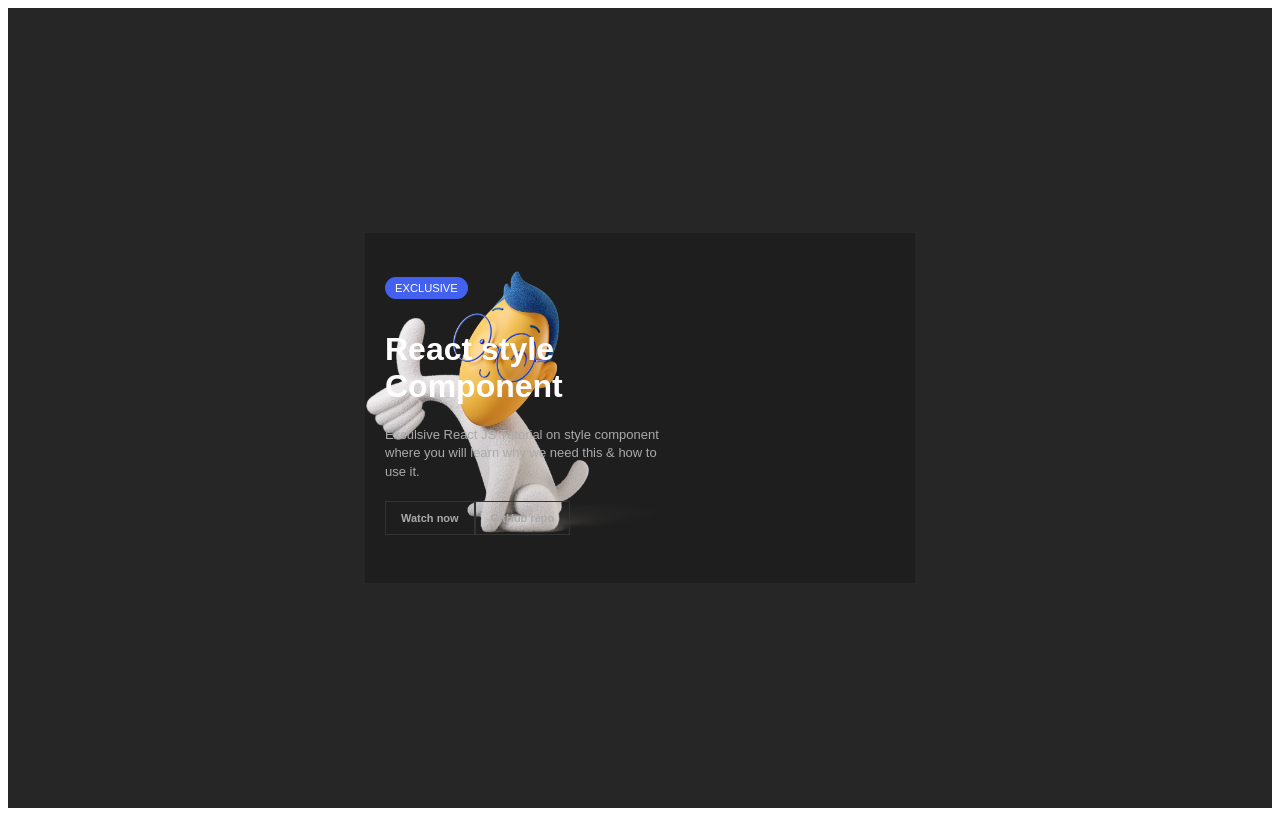
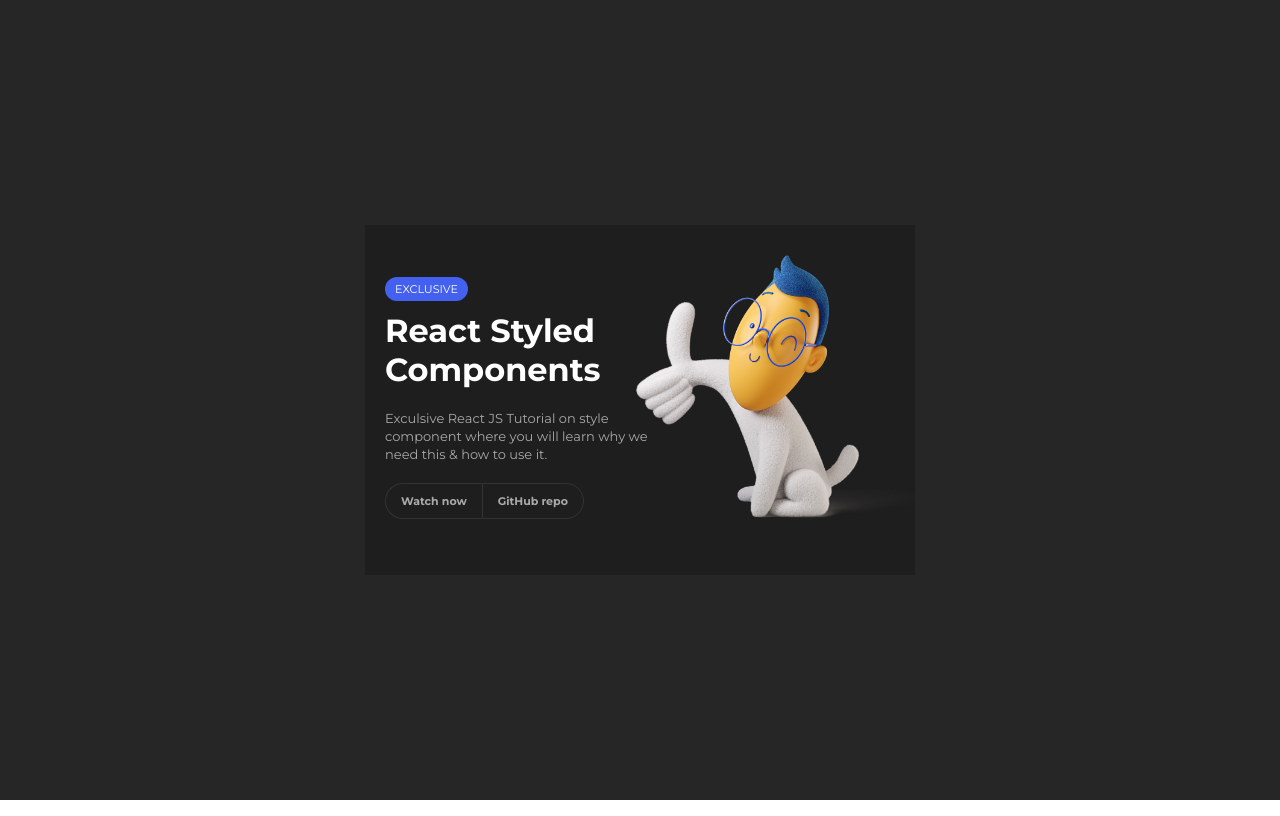
Before and after one commit to Ashik-2000/React, a React (Vite) app in the folder ForPractice/: page / in a window 1280 px wide. Built offline with nearby package versions, Linux system fonts and the light colour scheme.

Commit message:
style done

```diff
--- a/ForPractice/src/App.jsx
+++ b/ForPractice/src/App.jsx
@@ -1,9 +1,9 @@
-// import "./assets/css/dark.css";
-// import "./assets/css/light.css";
+import GlobalStyle from "./components/styles/Global.styles";
 import Tutorial from "./components/Tutorial";
 export default function App() {
     return (
         <div className="App">
+            <GlobalStyle />
             <Tutorial />
         </div>
     );
--- a/ForPractice/src/components/Card.jsx
+++ b/ForPractice/src/components/Card.jsx
@@ -1,15 +1,14 @@
 import nerdImage from "../assets/images/illustration.png";
 import Button from "./Button";
-import Image from "./Image";
 import { CardContainer, ContentContainer, ButtonContainer } from "./styles/Container.styled";
-import { Tag, H1, P } from "./styles/Elements";
+import { Tag, H1, P, Image } from "./styles/Elements";
 
 export default function Card() {
     return (
         <CardContainer>
             <ContentContainer>
                 <Tag color="#4361ee">EXCLUSIVE</Tag>
-                <H1>React style Component</H1>
+                <H1>React Styled Components</H1>
                 <P>
                     Exculsive React JS Tutorial on style component where you
                     will learn why we need this & how to use it.
@@ -19,7 +18,7 @@ export default function Card() {
                     <Button link="https://lwsbd.link/rsc" text="GitHub repo" />
                 </ButtonContainer>
             </ContentContainer>
-            <Image imgSrc={nerdImage} altTag="Nerd" width="300px" />
+            <Image src={nerdImage} alt="Nerd" width="300px" />
         </CardContainer>
     );
 }
--- a/ForPractice/src/components/styles/Container.styled.jsx
+++ b/ForPractice/src/components/styles/Container.styled.jsx
@@ -40,5 +40,34 @@ export const ButtonContainer = styled.div`
         padding: 10px 15px;
         border: 1px solid #333;
         font-weight: bold;
+        &::after {
+            content: "";
+            position: absolute;
+            top: 0;
+            right: -10px;
+            width: 0%;
+            background: #262626;
+            height: 100%;
+            z-index: -1;
+            transition: width 0.3s ease-in-out;
+            transform: skew(-25deg);
+            transform-origin: right;
+        }
+        &:hover {
+            color: #fff;
+            transition: all 0.5s ease;
+            &::after {
+                width: 150%;
+                left: -10px;
+                transform-origin: left;
+            }
+        }
+        &:nth-of-type(1) {
+            border-radius: 50px 0 0 50px;
+            border-right: none;
+        }
+        &:nth-of-type(2) {
+            border-radius: 0px 50px 50px 0;
+        }
     }
 `;
--- a/ForPractice/src/components/styles/Elements.jsx
+++ b/ForPractice/src/components/styles/Elements.jsx
@@ -21,3 +21,10 @@ export const P = styled.p`
     color: #aaa;
     margin: 20px 0;
 `;
+
+export const Image = styled.img`
+    position: absolute;
+    top: 30px;
+    right: -20px;
+    z-index: 0;
+`;
--- /dev/null
+++ b/ForPractice/src/components/styles/Global.styles.jsx
@@ -0,0 +1,11 @@
+import { createGlobalStyle } from "styled-components";
+
+const GlobalStyle = createGlobalStyle`
+    @import url("https://fonts.googleapis.com/css2?family=Montserrat:wght@400;700&display=swap");
+    *{
+        margin: 0;
+        padding: 0;
+        box-sizing: border-box;
+    }
+`;
+export default GlobalStyle;
```
